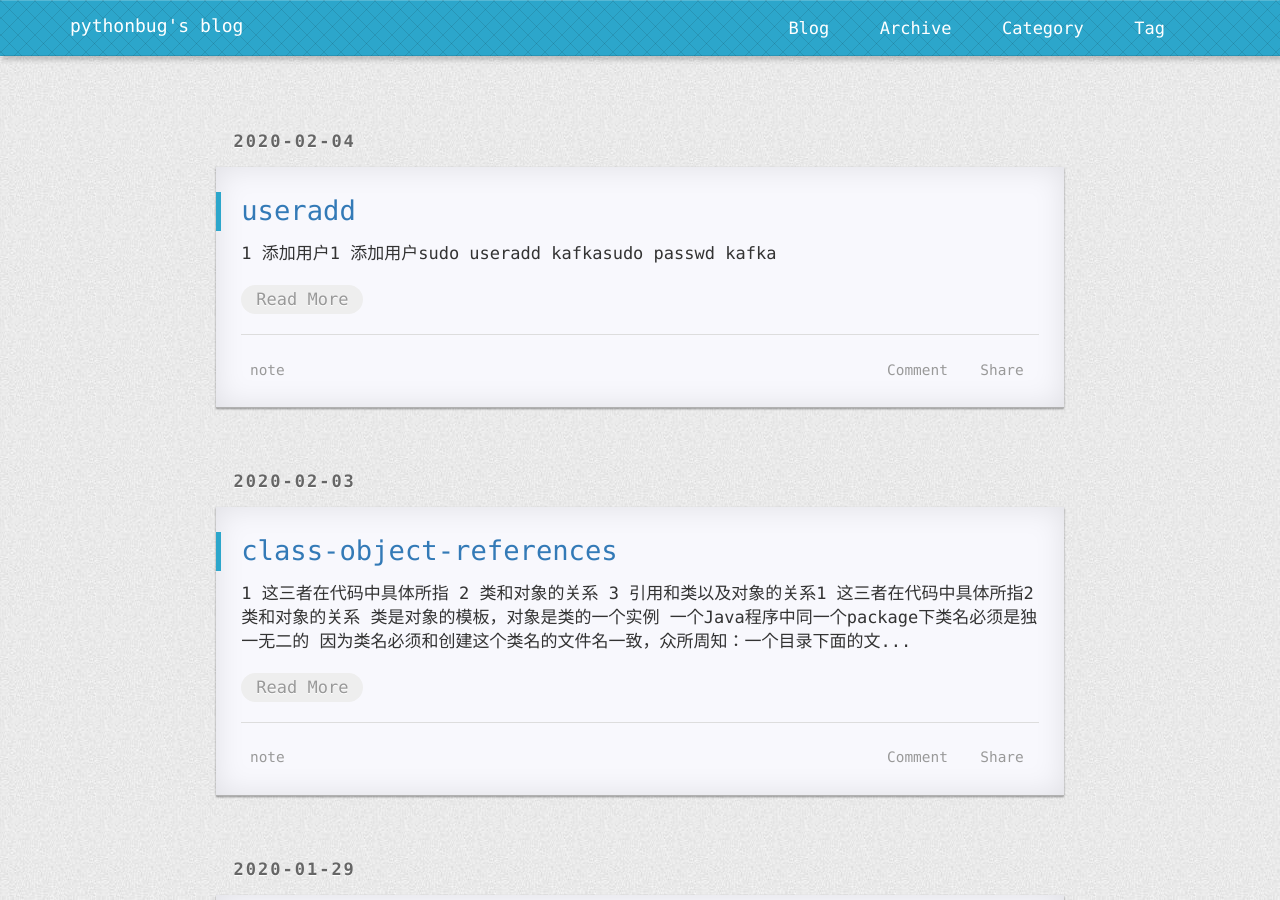
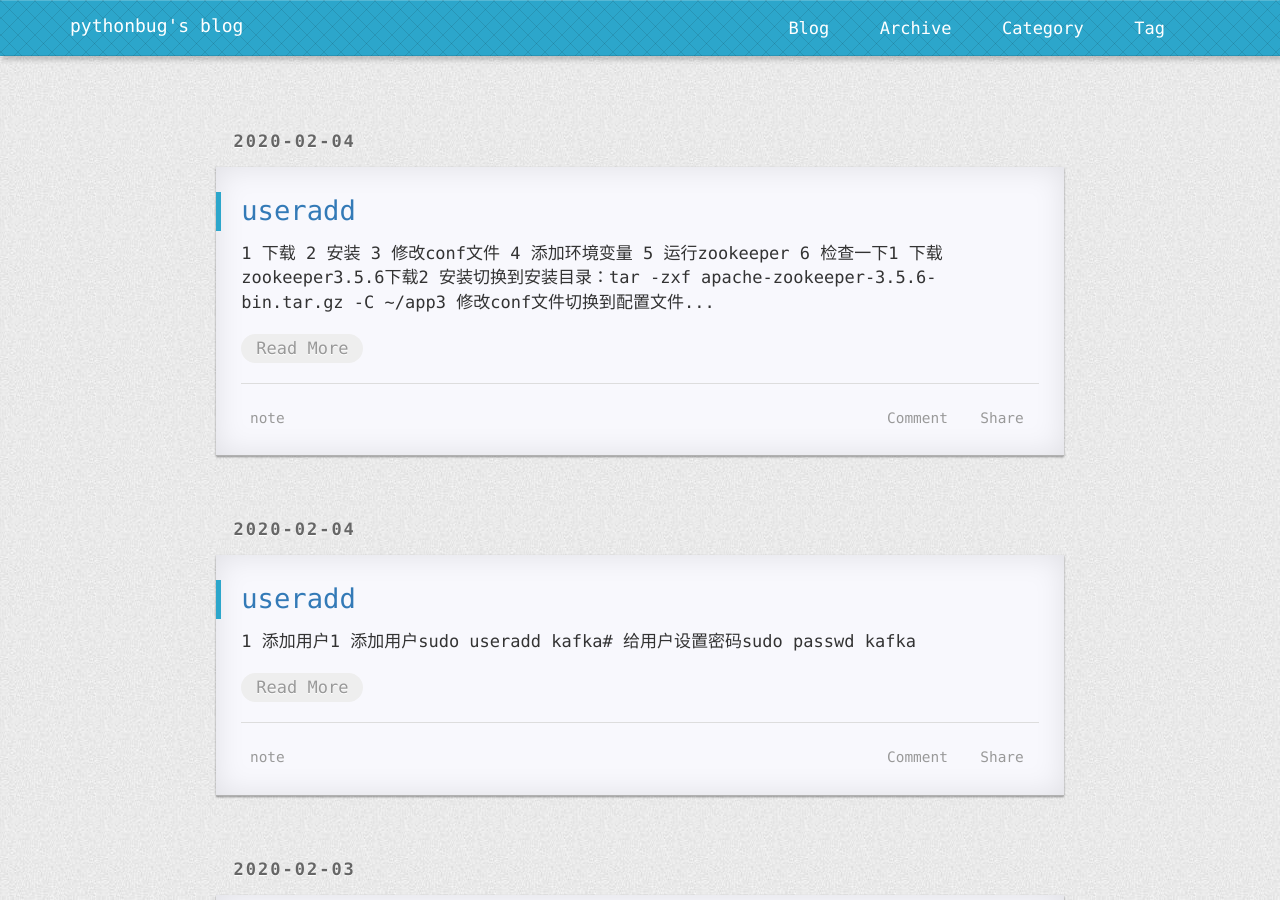
Before and after one commit to pythonbug/pythonbug.github.io, a Jekyll site: the page built from index.html, in a window 1280 px wide and 900 px high. Built offline with Jekyll 4.4.1, drawn with Linux system fonts in a browser that asks for light colours; nearby versions of some CDN libraries; the list of posts is cut into pages by our own code; comment, search, counter and statistics services are not loaded; a style sheet for code colours, icons or effects is not loaded; some of the changed text lies outside the part shown.

Commit message:
zk的安装

```diff
--- a/_posts/2020-02-04-useradd.md
+++ b/_posts/2020-02-04-useradd.md
@@ -13,5 +13,6 @@ published: true
 ## 1 添加用户
 ~~~shell
 sudo useradd kafka
+# 给用户设置密码
 sudo passwd kafka
 ~~~
--- /dev/null
+++ b/_posts/2020-02-04-zk-install.md
@@ -0,0 +1,47 @@
+---
+layout: post
+title: useradd
+tags: note
+categories: linux
+published: true
+---
+
+* TOC
+{:toc}
+
+
+## 1 下载
+[zookeeper3.5.6下载](http://archive.apache.org/dist/zookeeper/zookeeper-3.5.6/apache-zookeeper-3.5.6-bin.tar.gz)
+
+## 2 安装
+切换到安装目录：`tar -zxf apache-zookeeper-3.5.6-bin.tar.gz -C ~/app`
+
+## 3 修改conf文件
+切换到配置文件目录：`cd ~/app/apache-zookeeper-3.5.6-bin/cof/`
+
+修改文件：
+~~~shell
+cp zoo_sample.cfg zoo.cfg
+
+vim zoo.cfg
+
+dataDir=/home/pythonbug/data/zookeeper
+~~~
+
+## 4 添加环境变量
+~~~shell
+vim ~/.profile
+
+export ZK_HOME=/home/pythonbug/app/apache-zookeeper-3.5.6-bin
+export PATH=$ZK_HOME/bin:$PATH
+
+source ~/.profile
+~~~
+
+## 5 运行zookeeper
+`$ZK_HOME/bin/zkServer.sh start`
+
+## 6 检查一下
+`jps`
+
+看是否出现：QuorumPeerMain
```
